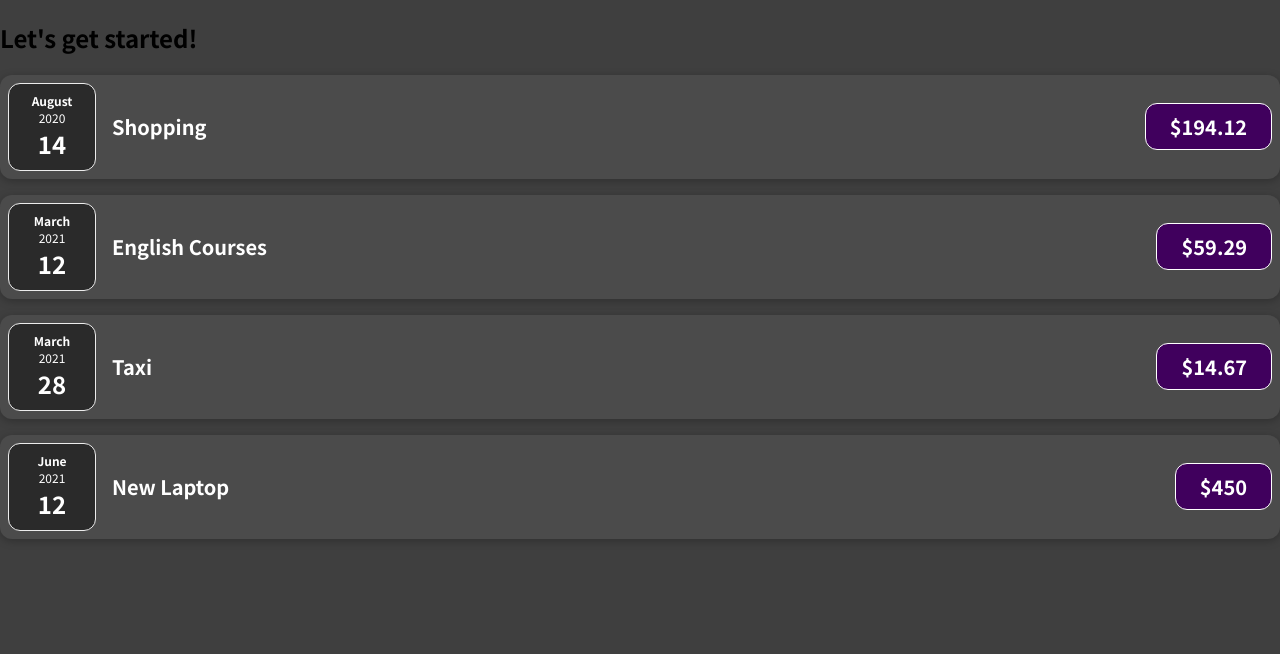
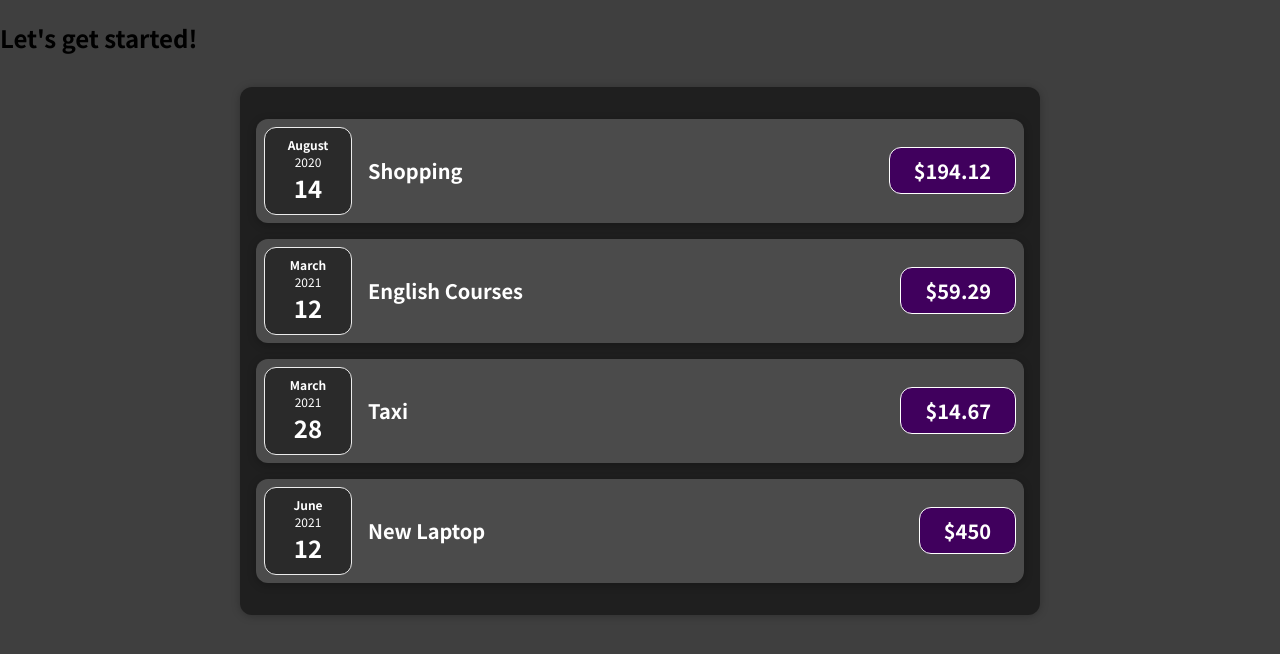
Before and after one commit to katerinagutich/expenses-tracker, a JavaScript app: page / in a window 1280 px wide. Shown: the top 654 px of the page. Built offline with nearby package versions, Linux system fonts and the light colour scheme.

Commit message:
Create Expenses component and add styles to it

```diff
--- a/src/App.js
+++ b/src/App.js
@@ -1,4 +1,4 @@
-import ExpenseItem from './components/ExpenseItem';
+import Expenses from "./components/Expenses";
 
 function App() {
 
@@ -32,27 +32,9 @@
     return (
         <div>
             <h2>Let's get started!</h2>
-            <ExpenseItem
-                title={expenses[0].title}
-                amount={expenses[0].amount}
-                date={expenses[0].date}
-            />
-            <ExpenseItem
-                title={expenses[1].title}
-                amount={expenses[1].amount}
-                date={expenses[1].date}
-            />
-            <ExpenseItem
-                title={expenses[2].title}
-                amount={expenses[2].amount}
-                date={expenses[2].date}
-            />
-            <ExpenseItem
-                title={expenses[3].title}
-                amount={expenses[3].amount}
-                date={expenses[3].date}
-            />
+            <Expenses items={expenses}/>
         </div>
+
     );
 }
 
--- /dev/null
+++ b/src/components/Expenses.css
@@ -0,0 +1,9 @@
+.expenses {
+    padding: 1rem;
+    background-color: rgb(31, 31, 31);
+    margin: 2rem auto;
+    width: 50rem;
+    max-width: 95%;
+    border-radius: 12px;
+    box-shadow: 0 1px 8px rgba(0, 0, 0, 0.25);
+}
--- /dev/null
+++ b/src/components/Expenses.js
@@ -0,0 +1,31 @@
+import ExpenseItem from "./ExpenseItem";
+import "./Expenses.css";
+
+function Expenses(props) {
+    return (
+        <div className="expenses">
+            <ExpenseItem
+                title={props.items[0].title}
+                amount={props.items[0].amount}
+                date={props.items[0].date}
+            />
+            <ExpenseItem
+                title={props.items[1].title}
+                amount={props.items[1].amount}
+                date={props.items[1].date}
+            />
+            <ExpenseItem
+                title={props.items[2].title}
+                amount={props.items[2].amount}
+                date={props.items[2].date}
+            />
+            <ExpenseItem
+                title={props.items[3].title}
+                amount={props.items[3].amount}
+                date={props.items[3].date}
+            />
+        </div>
+    );
+}
+
+export default Expenses;
```
